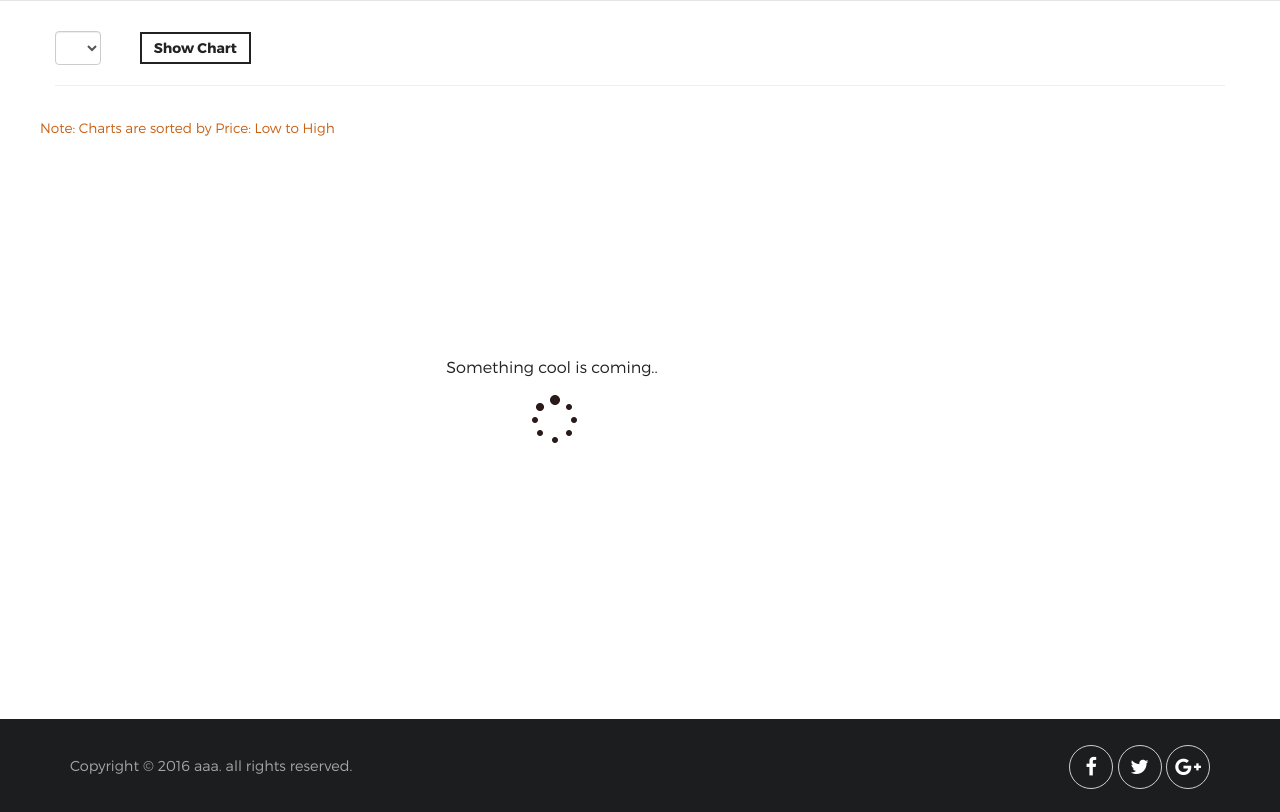
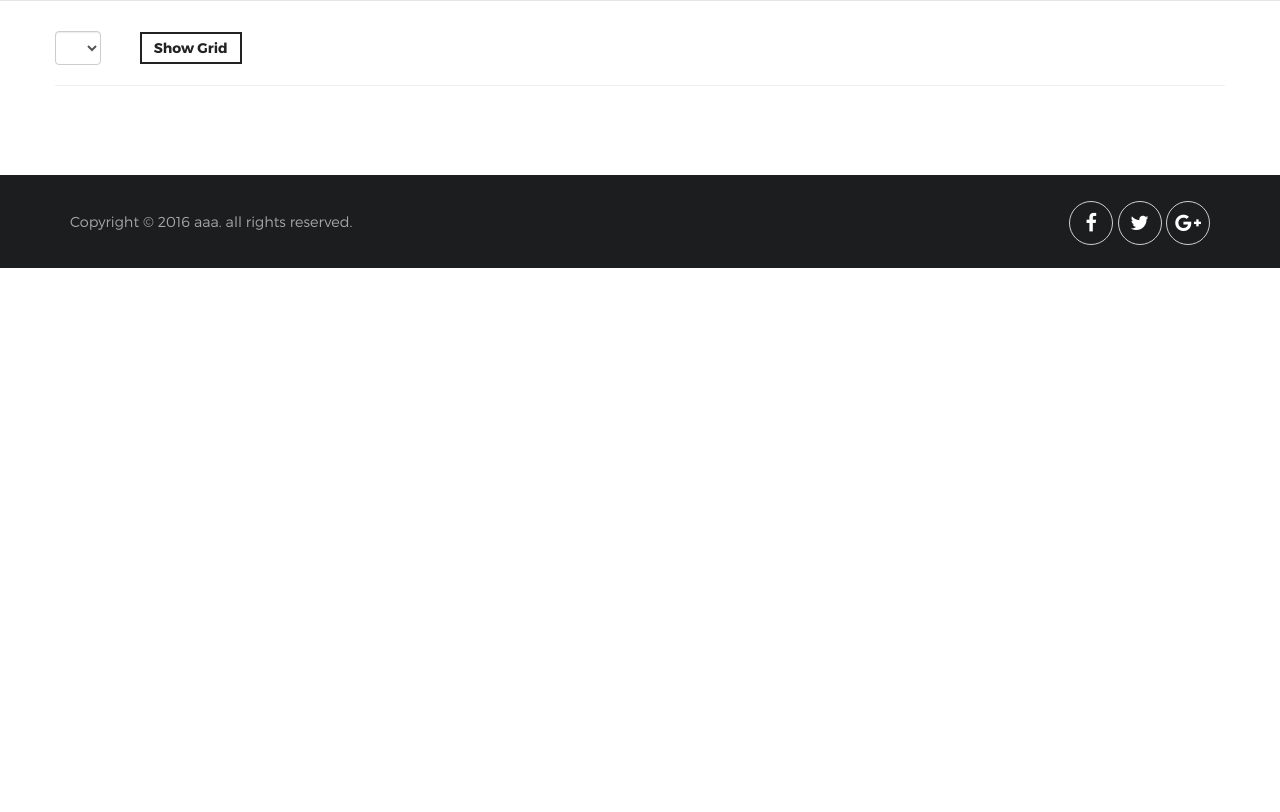
Before and after one commit to foodcompiler/websitecode_v1, a PHP site: page /compilations/charts.php in a window 1280 px wide. Shown: the part 70-882 px from the top of the page. After the commit the page ends 338 px from the top, so only its background shows below. Run offline with PHP 8.4, Linux system fonts and the light colour scheme; data that the repository does not hold is empty; some libraries are stand-ins or nearby versions.

Commit message:
Replacing charts with grid

```diff
--- a/compilations/charts.php
+++ b/compilations/charts.php
@@ -12,7 +12,7 @@
   <link href="../css/font-awesome.min.css" rel="stylesheet">
   <link rel="stylesheet" href="../css/owl.carousel.css">
   <link href="../css/style.css" rel="stylesheet">
-
+  <link href="../css/gridCss.css" rel="stylesheet">
 </head>
 
 <body onload="loadCategories()">
@@ -51,18 +51,15 @@
               </div>
               <div id="filterDiv" class="form-group">
               </div>
-              <button onclick="getInputFromUI()" type="button" class="btn btns" style="margin-left:15px;">Show Chart</button>
+              <button onclick="getInputFromUI()" type="button" class="btn btns" style="margin-left:15px;">Show Grid</button>
             </form>
           </div>
           <hr>
-          <div class="row" style="margin-top:30px;">
-            <p class="text_brown"><small>Note: Charts are sorted by Price: Low to High</small></p>
-          </div>
-          <div id="chart-div" class="row" style="overflow-x: scroll; overflow-y: hidden;">
-            <div id="LoadingImage" style="width: 1024px; height: 500px; display:table-cell; vertical-align:middle; text-align:center">
+          <div id="grid-div" class="row" style="overflow-x: scroll; overflow-y: hidden;">
+            <!-- <div id="loadingImage" style="width: 1024px; height: 500px; display:table-cell; vertical-align:middle; text-align:center">
               <p>Something cool is coming..</p>
               <img src="images/ajax-loader.gif" />
-            </div>
+            </div> -->
           </div>
 
         </div>
@@ -86,8 +83,9 @@
 </body>
 
 <script src="http://ajax.googleapis.com/ajax/libs/jquery/2.0.3/jquery.min.js"></script>
-<script type="text/javascript" src="https://www.gstatic.com/charts/loader.js"></script>
-<script type="text/javascript" src="js/googlechart.js"></script>
+<!-- <script type="text/javascript" src="https://www.gstatic.com/charts/loader.js"></script>
+ <script type="text/javascript" src="js/googlechart.js"></script> -->
+<script type="text/javascript" src="js/gridmanager.js"></script>
 <script type="text/javascript" src="js/util.js"></script>
 
 </html>
--- a/compilations/js/googlechart.js
+++ b/compilations/js/googlechart.js
@@ -1,7 +1,7 @@
 var chart, fullChartData;
 
 google.charts.load('current', { packages: ['corechart'] });
-google.charts.setOnLoadCallback(drawChart);
+// google.charts.setOnLoadCallback(drawChart);
 
 function drawChart(category, type) {
     $("#LoadingImage").show();
--- /dev/null
+++ b/compilations/js/gridmanager.js
@@ -0,0 +1,47 @@
+var acc = document.getElementsByClassName("accordion");
+var i;
+
+for (i = 0; i < acc.length; i++) {
+    acc[i].onclick = function(){
+        this.classList.toggle("active");
+        this.nextElementSibling.classList.toggle("show");
+    }
+}
+
+
+function showGrid(category, type) {
+
+    if (!category) {
+        category = $("#categorySelector").val();
+    }
+
+    var jsonData = $.ajax({
+        url: "php/chart-query.php",
+        data: {
+            category: category,
+            type: type
+        },
+        dataType: "json",
+        async: false
+    }).responseText;
+
+    var parsedData = JSON.parse(jsonData);
+
+    var parentDiv = document.createElement("div");
+
+    for (var i = 0; i < parsedData.length; i++) {
+        var btn = document.createElement("BUTTON");
+        btn.setAttribute("class", "accordion");
+        var t = document.createTextNode("CLICK ME");
+        btn.appendChild(t);
+        parentDiv.appendChild(btn);
+
+        var div = document.createElement("div");
+        var newlabel = document.createElement("Label");
+        div.appendChild(newlabel);
+        parentDiv.appendChild(div);
+    }
+
+    var gridDiv = document.getElementById("grid-div");
+    $('#grid-div').append(parentDiv);
+}
--- a/compilations/js/util.js
+++ b/compilations/js/util.js
@@ -1,3 +1,5 @@
+showGrid('', []);
+
 function loadCategories() {
     $.get("../submit_review/php/populateCategory.php",
         {
@@ -45,7 +47,7 @@ function getInputFromUI() {
     });
 
     if (selected.length > 0) {
-        drawChart(this.value, selected);
+        showGrid(this.value, selected);
     }
     else {
         alert('Please select at least one option');
--- /dev/null
+++ b/css/gridCss.css
@@ -0,0 +1,29 @@
+/* Style the buttons that are used to open and close the accordion panel */
+button.accordion {
+    background-color: #eee;
+    color: #444;
+    cursor: pointer;
+    padding: 18px;
+    width: 100%;
+    text-align: left;
+    border: none;
+    outline: none;
+    transition: 0.4s;
+}
+
+/* Add a background color to the button if it is clicked on (add the .active class with JS), and when you move the mouse over it (hover) */
+button.accordion.active, button.accordion:hover {
+    background-color: #ddd;
+}
+
+/* Style the accordion panel. Note: hidden by default */
+div.panel {
+    padding: 0 18px;
+    background-color: white;
+    display: none;
+}
+
+/* The "show" class is added to the accordion panel when the user clicks on one of the buttons. This will show the panel content */
+div.panel.show {
+    display: block !important;
+}
```
